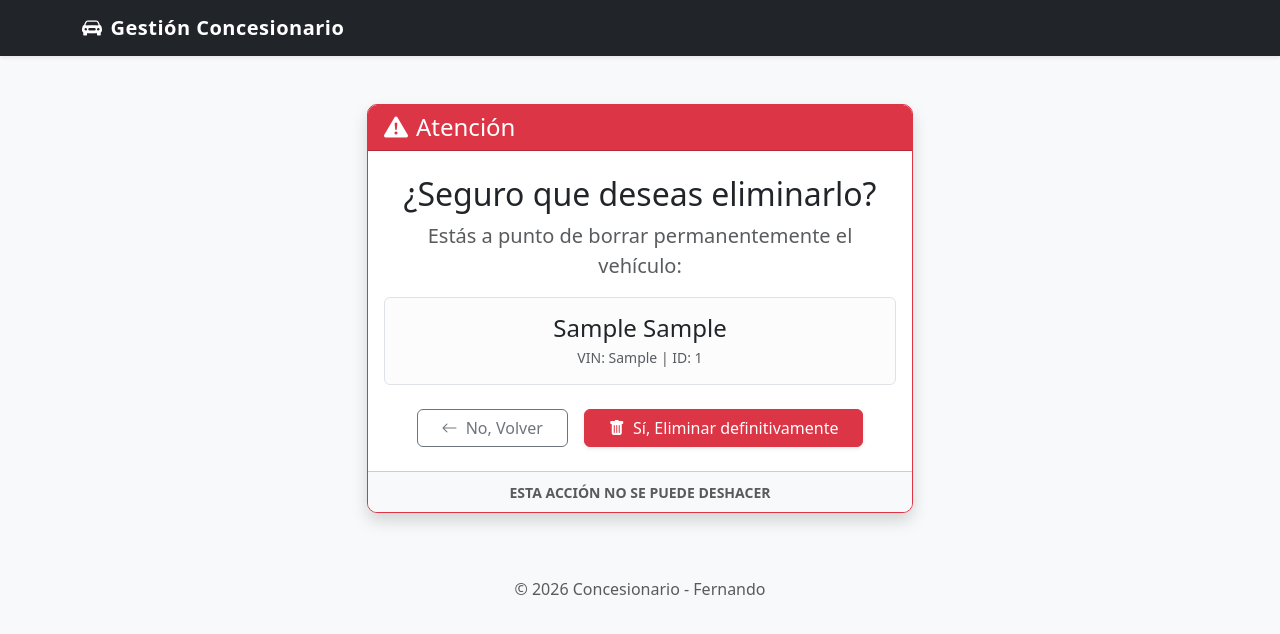
After one commit to FerMelero/gestion-concesionario, a Flask app: page /vehiculos/eliminar/1 in a window 1280 px wide. The commit adds this page. Shown: the top 634 px of the page. Run offline with Flask 3, Linux system fonts and the light colour scheme; tables that the repository leaves empty hold one stand-in row (values such as "Sample post").

Commit message:
Ahora se pueden eliminar vehiculos del sistema.

```diff
--- a/aprendizajes.txt
+++ b/aprendizajes.txt
@@ -3,3 +3,5 @@ He aprendido ha seleccionar por id con sqlalchemy.
 He aprendido que una sesión es una transaccion.
 
 He aprendido que el flujo para hacer una consulta (eliminación, inserción o simplemente consultar) es de abrir la session, usar TRY y poner lo que necesitemos, luego poner add y commit para añadirlo
+
+python -m models.insert_demo_data para ejecutar desde raiz
--- a/models/db.py
+++ b/models/db.py
@@ -54,5 +54,25 @@ def vehicle_by_id(id):
         session.close()
 
 
+def delete_vehicle(id):
+    session = Session()
+    try:
+        vehiculo = session.query(Vehiculo).filter(Vehiculo.id == id).first()
+        if vehiculo:
+            session.delete(vehiculo)
+            session.commit()
+
+        else:
+            print(f"VEhiculo no encontado")
+
+    except Exception as e:
+        session.rollback()
+        print("Error", e)
+
+    finally:
+        session.close()
+
+
+
 if __name__ == "__main__":
     crear_tablas()
--- a/routes/vehicles.py
+++ b/routes/vehicles.py
@@ -1,15 +1,17 @@
 from flask import Blueprint, render_template, request, redirect, url_for
-from models.db import get_all_vehicles, insert_vehicle, vehicle_by_id
+from models.db import get_all_vehicles, insert_vehicle, vehicle_by_id, delete_vehicle
 from datetime import datetime
 
 vehiculos_bp = Blueprint('vehiculos', __name__)
 
+# ruta por defecto, se ve una lista de los vehiculos disponibles
 @vehiculos_bp.route('/')
 def index():
     lista = get_all_vehicles()
     return render_template('index.html', vehiculos=lista)
 
 
+# ruta para añadir nuevos vehiculos, de momento solo rellenamos ciertas cosas
 @vehiculos_bp.route("/nuevo", methods=["GET", "POST"])
 def new_vehicle():
     if request.method == "POST":
@@ -33,7 +35,18 @@ def new_vehicle():
 
     return render_template('newVehicle.html')
 
+# eliminar un vehiculo dado un id (se accede con el boton de inicio)
+@vehiculos_bp.route('/vehiculos/eliminar/<int:id>', methods=["GET", "POST"])
+def eliminar_vehiculo(id):
+    vehiculo_objeto = vehicle_by_id(id)
+    if request.method == "POST":
+        delete_vehicle(vehiculo_objeto.id)
+        return redirect(url_for('vehiculos.index'))
 
+    return render_template('deleteConfirm.html', vehiculo = vehiculo_objeto)
+
+
+# obtener la información relativa a un vehículo específico
 @vehiculos_bp.route('/vehiculos/<int:id>')
 def vehiculo_id(id):
     id_vehiculo = vehicle_by_id(id)
--- /dev/null
+++ b/templates/deleteConfirm.html
@@ -0,0 +1,40 @@
+{% extends "base.html" %}
+
+{% block title %}Confirmar Eliminación{% endblock %}
+
+{% block content %}
+<div class="row justify-content-center mt-5">
+    <div class="col-md-6">
+        <div class="card border-danger shadow">
+            <div class="card-header bg-danger text-white">
+                <h4 class="mb-0"><i class="bi bi-exclamation-triangle-fill me-2"></i>Atención</h4>
+            </div>
+            <div class="card-body text-center py-4">
+                <h2 class="card-title">¿Seguro que deseas eliminarlo?</h2>
+                <p class="lead text-muted">
+                    Estás a punto de borrar permanentemente el vehículo:
+                </p>
+                <div class="alert alert-light border mb-4">
+                    <h4 class="mb-1 text-dark">{{ vehiculo.marca }} {{ vehiculo.modelo }}</h4>
+                    <p class="mb-0 text-muted small">VIN: {{ vehiculo.vin }} | ID: {{ vehiculo.id }}</p>
+                </div>
+
+                <div class="d-flex justify-content-center gap-3">
+                    <a href="{{ url_for('vehiculos.index') }}" class="btn btn-outline-secondary px-4">
+                        <i class="bi bi-arrow-left me-1"></i> No, Volver
+                    </a>
+
+                    <form action="{{ url_for('vehiculos.eliminar_vehiculo', id=vehiculo.id) }}" method="POST">
+                        <button type="submit" class="btn btn-danger px-4 shadow-sm">
+                            <i class="bi bi-trash-fill me-1"></i> Sí, Eliminar definitivamente
+                        </button>
+                    </form>
+                </div>
+            </div>
+            <div class="card-footer bg-light text-center">
+                <small class="text-muted text-uppercase fw-bold">Esta acción no se puede deshacer</small>
+            </div>
+        </div>
+    </div>
+</div>
+{% endblock %}
--- a/templates/index.html
+++ b/templates/index.html
@@ -51,7 +51,7 @@
                             <a href="{{ url_for('vehiculos.vehiculo_id', id=v.id) }}" class="btn btn-sm btn-outline-secondary">
     <i class="bi bi-pencil"></i>
 </a>
-                            <button class="btn btn-sm btn-outline-danger"><i class="bi bi-trash"></i></button>
+                            <a href="{{ url_for('vehiculos.eliminar_vehiculo', id=v.id) }}" class="btn btn-sm btn-outline-danger"><i class="bi bi-trash"></i></button>
                         </td>
                     </tr>
                     {% else %}
```
Also changed, not shown: templates/vehicleId.html (+5 -4 lines).
